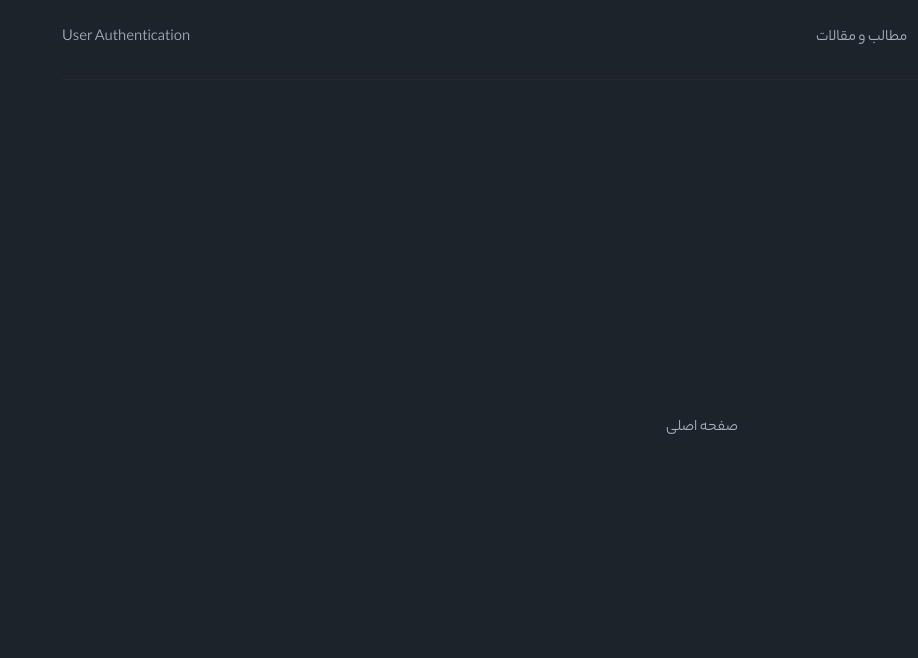
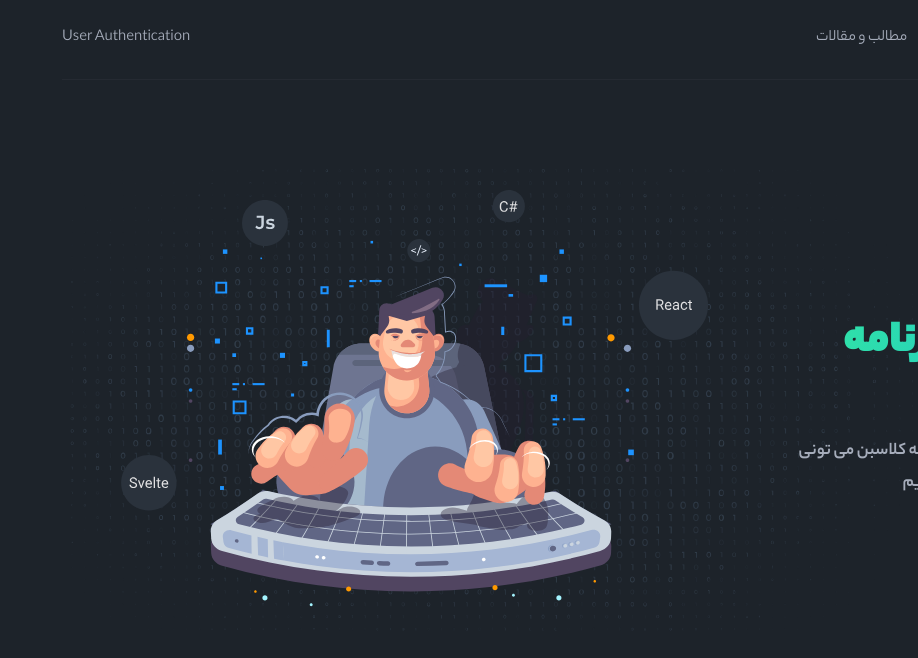
Before and after one commit to masoodMEH/student-lms, a Next.js app: page / in a window 1280 px wide. Shown: the top 658 px of the page, without its empty margins (362-1280 px from the left). Built offline with nearby package versions, Linux system fonts and the light colour scheme.

Commit message:
implementing hero section

```diff
--- a/src/app/globals.css
+++ b/src/app/globals.css
@@ -33,3 +33,7 @@ html {
 :lang(en) {
   font-family: var(--font-figtree);
 }
+
+.gradient {
+  @apply bg-gradient-to-r from-gradient-first to-gradient-second text-transparent bg-clip-text;
+}
--- a/src/app/layout.tsx
+++ b/src/app/layout.tsx
@@ -68,9 +68,7 @@ export default function RootLayout({
       {/* <html lang="fa" dir="rtl" className={yekan.className}> */}
       <body className="min-h-screen grid grid-rows-[80px_1fr_auto] font-medium bg-white text-base-100 dark:bg-base-100 dark:text-base-content">
         <Header />
-        <div className="flex-1 flex justify-center items-center">
-          {children}
-        </div>
+        <main>{children}</main>
         <Footer />
       </body>
     </html>
--- a/src/app/page.tsx
+++ b/src/app/page.tsx
@@ -1,5 +1,38 @@
+import Image from "next/image";
+
 const page = () => {
-  return <div className="">صفحه اصلی</div>;
+  return (
+    <section className="bg-hero-pattern bg-no-repeat bg-center mt-5 xl:mt-20 xl:bg-left">
+      <div className="container flex flex-col-reverse items-center xl:flex-row">
+        <div className="flex flex-col gap-5 mt-12 pb-5 text-center xl:text-right">
+          <h3 className="text-xl dark:text-info xl:text-2xl">
+            خوش اومدی به ...
+          </h3>
+          <h1 className="text-3xl font-black gradient lg:text-5xl xl:text-5xl">
+            مسیر سعود به قله های برنامه نویسی
+          </h1>
+          <p className="text-lg font-bold leading-8">
+            هر جای مسیر برنامه نویسی که باشی ، با همراهی استاد های با تجربه
+            کلاسبن می تونی بدون محدودیت به قله های بالاتر سعود کنی . ما همیشه
+            هواتو داریم
+          </p>
+          <Image
+            src="/images/frameworks.png"
+            width={412}
+            height={39}
+            alt=""
+            className="grayscale mt-4 opacity-70 m-auto xl:m-0"
+          />
+        </div>
+        <Image
+          src="/images/programmer-landing.svg"
+          width={702}
+          height={521}
+          alt="کلاسبن"
+        />
+      </div>
+    </section>
+  );
 };
 
 export default page;
--- a/tailwind.config.ts
+++ b/tailwind.config.ts
@@ -56,7 +56,11 @@ const config: Config = {
   ],
   theme: {
     colors: tailwindColors,
-    extend: {},
+    extend: {
+      backgroundImage: {
+        "hero-pattern": "url('/images/tile.svg')",
+      },
+    },
     container: {
       center: true,
     },
```
Also changed, not shown: src/app/_components/footer/footer.tsx (+80 -0 lines).
